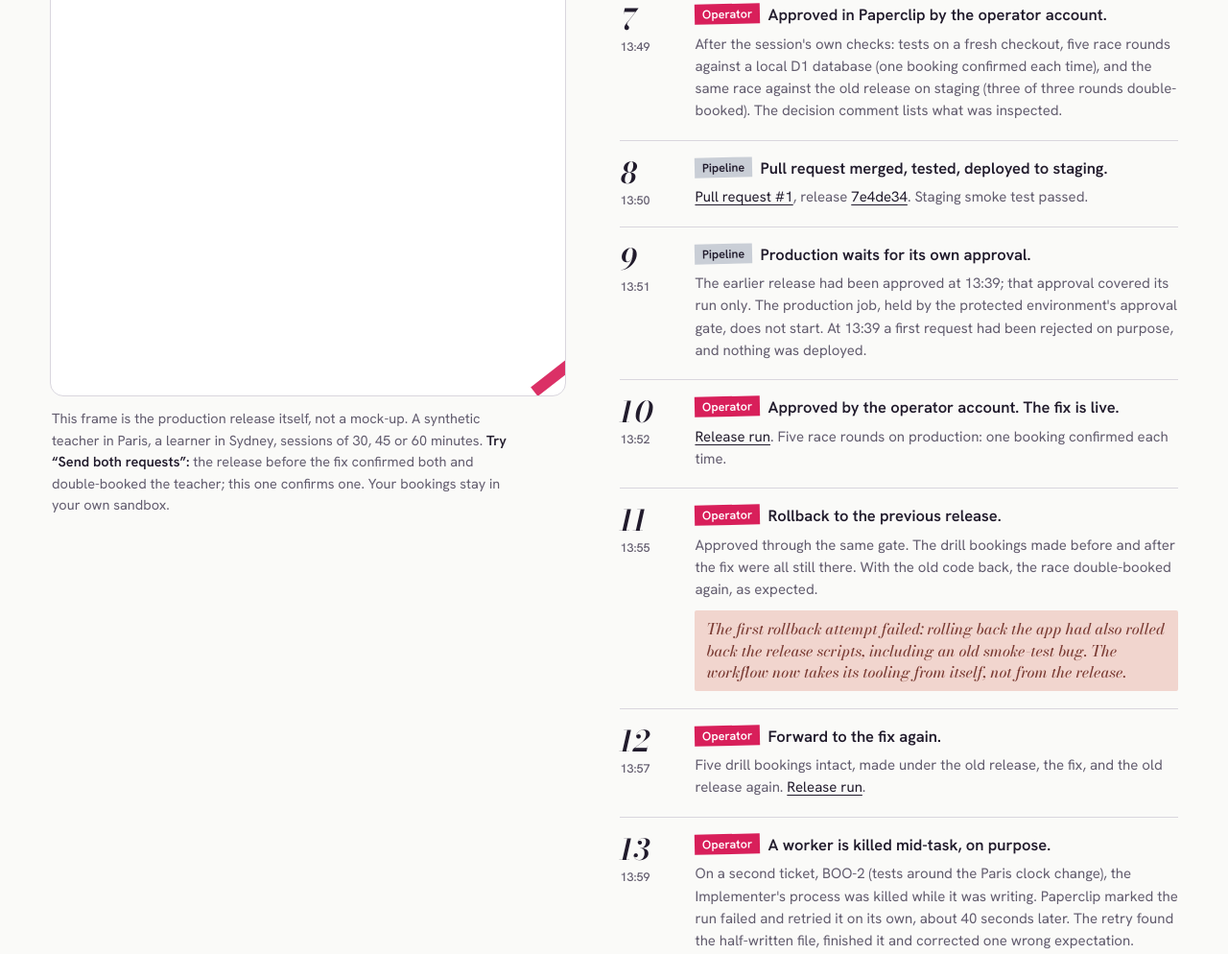
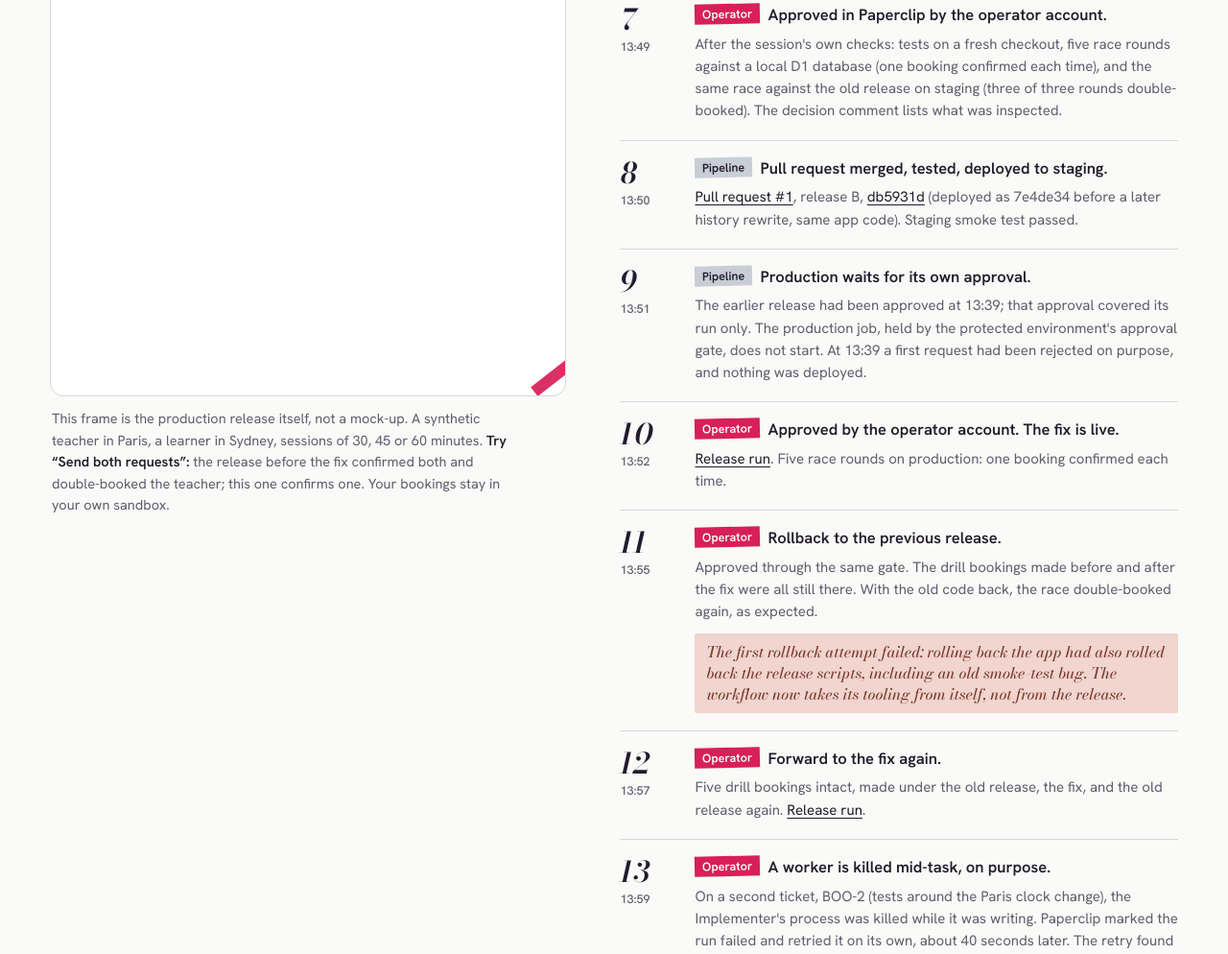
Before and after one commit to fred1433/booking-release-rehearsal, a plain HTML site: page landing/site/index.html in a window 1280 px wide. Shown: the part 1658-2652 px from the top of the page at 96% size. Drawn offline with nearby package versions, Linux system fonts and the light colour scheme.

Commit message:
History rewrite mapping

```diff
--- a/landing/site/index.html
+++ b/landing/site/index.html
@@ -168,7 +168,7 @@ footer{border-top:1px solid var(--rule);padding:18px 0 40px;color:var(--pencil);
       </div></li>
       <li class="call"><div class="q">8<small>13:50</small></div><div>
         <p class="what"><span class="who ci">Pipeline</span><strong>Pull request merged, tested, deployed to staging.</strong></p>
-        <p class="detail"><a href="https://github.com/fred1433/paperclip-booking-rehearsal/pull/1">Pull request #1</a>, release <a href="https://github.com/fred1433/paperclip-booking-rehearsal/commit/7e4de349e1112cf89b2624f0731951a2a822d773">7e4de34</a>. Staging smoke test passed.</p>
+        <p class="detail"><a href="https://github.com/fred1433/paperclip-booking-rehearsal/pull/1">Pull request #1</a>, release B, <a href="https://github.com/fred1433/paperclip-booking-rehearsal/commit/db5931d1e5d82aea2967cbce51aee081571cb3fd">db5931d</a> (deployed as 7e4de34 before a later history rewrite, same app code). Staging smoke test passed.</p>
       </div></li>
       <li class="call"><div class="q">9<small>13:51</small></div><div>
         <p class="what"><span class="who ci">Pipeline</span><strong>Production waits for its own approval.</strong></p>
```
Also changed, not shown: README.md, evidence/manifest.json.
